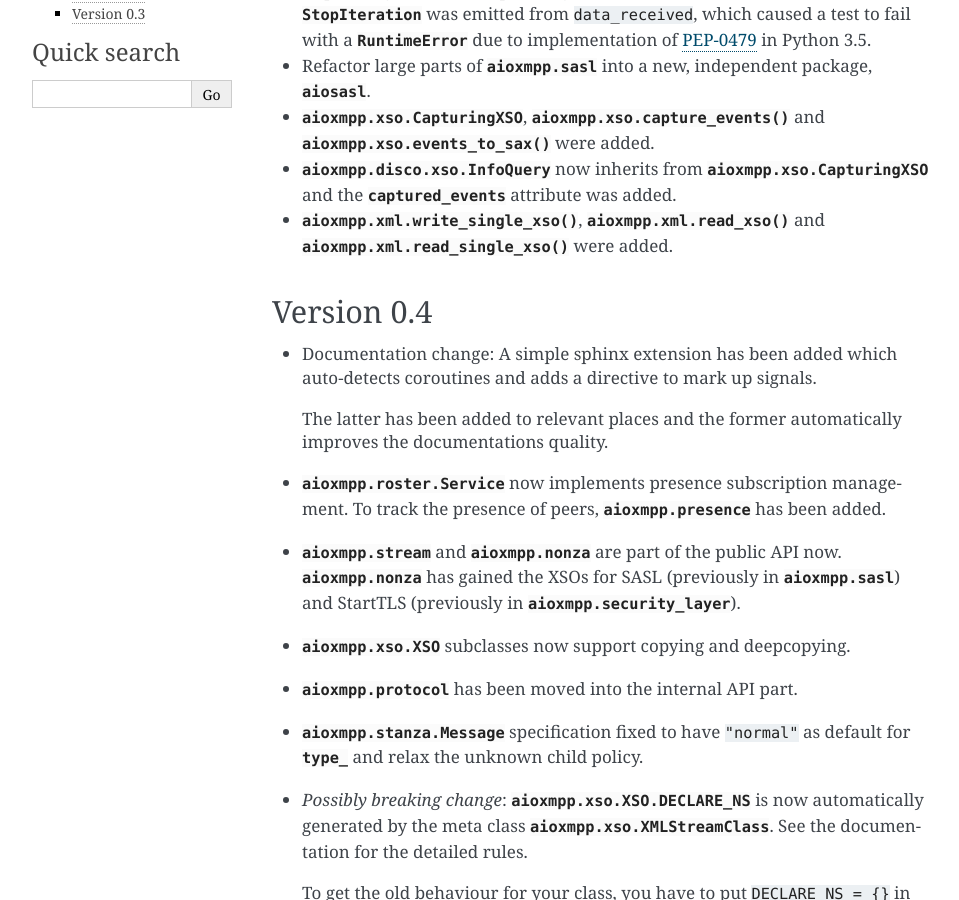
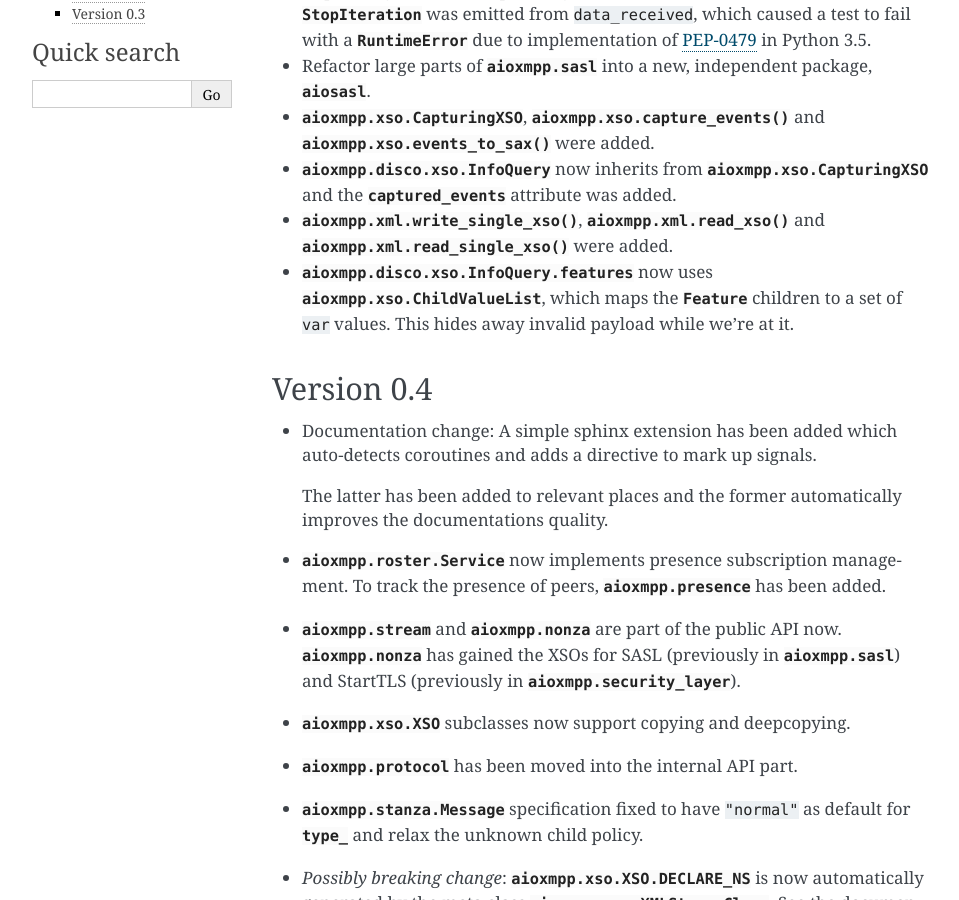
Before and after one commit to horazont/aioxmpp, a Sphinx documentation site: the page built from docs/api/changelog.rst, in a window 1280 px wide and 900 px high, scrolled down 670 px. Shown: the whole window, without its empty margins (148-1107 px from the left). Built offline with Sphinx 7.4.7, drawn with Linux system fonts in a browser that asks for light colours.

Commit message:
Add changelog entry for 4893fa6

```diff
--- a/docs/api/changelog.rst
+++ b/docs/api/changelog.rst
@@ -61,6 +61,11 @@ Version 0.5
 
 * :func:`aioxmpp.xml.write_single_xso`, :func:`aioxmpp.xml.read_xso` and
   :func:`aioxmpp.xml.read_single_xso` were added.
+
+* :attr:`aioxmpp.disco.xso.InfoQuery.features` now uses
+  :class:`aioxmpp.xso.ChildValueList`, which maps the
+  :class:`~aioxmpp.disco.xso.Feature` children to a set of ``var`` values. This
+  hides away invalid payload while we’re at it.
 
 
 Version 0.4
```
